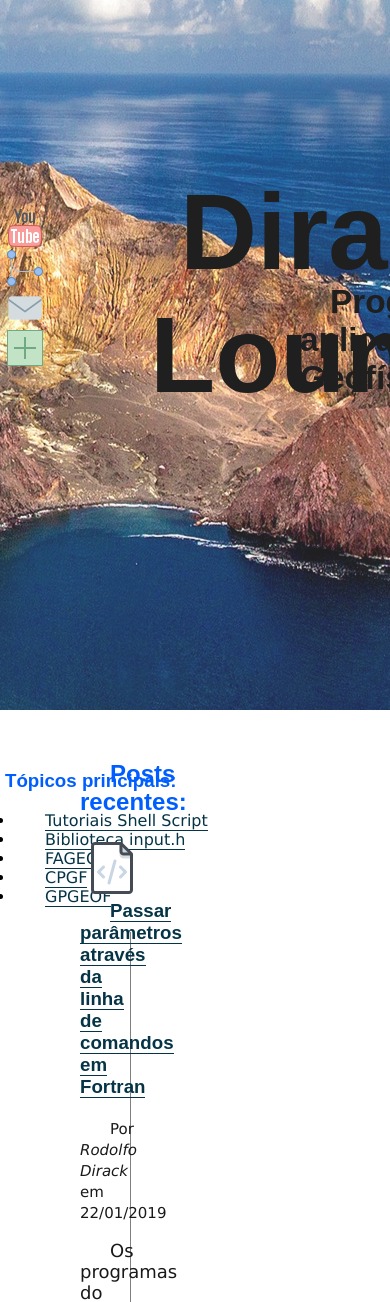
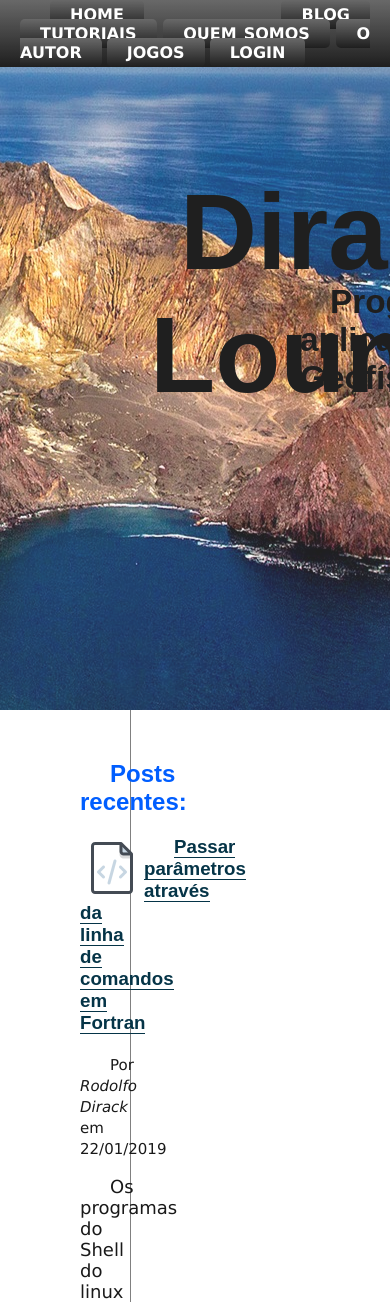
Before and after one commit to Dirack/dirack.github.io, a PHP site: page / in a window 390 px wide; the page is wider, and only the part inside the window is pictured. Shown: the top 1302 px of that part. Run offline with PHP 8.4, Linux system fonts and the light colour scheme.

Commit message:
Adiciona linha de media queries
As media queries permitem que o site seja responsivo a
largura da tela. Tem que colocar a tag meta no index.html
também para permitir a utilização de media queries

```diff
--- a/index.html
+++ b/index.html
@@ -30,9 +30,11 @@
       href="icon.ico" />
 
 <!-- CSS's mobile é adaptado para tela de celular, lounge.css é para o computador -->
-<link type="text/css" rel="stylesheet" href="mobile.css" media="screen and (max-device-width: 481px) and (orientation: portrait)">
-<link type="text/css" rel="stylesheet" href="mobile.css" media="screen and (max-device-width: 640px) and (orientation: landscape)">
-<link type="text/css" rel="stylesheet" href="lounge.css" media="screen and (min-device-width: 640px)">
+<!--<link type="text/css" rel="stylesheet" href="mobile.css" media="screen and (max-device-width: 481px) and (orientation: portrait)">
+<link type="text/css" rel="stylesheet" href="mobile.css" media="screen and (max-device-width: 640px) and (orientation: landscape)">-->
+<link type="text/css" rel="stylesheet" href="lounge.css">
+<meta name="viewport" content="width=device-width, initial-scale=1">
+<!-- media="screen and (min-device-width: 640px)">-->
 
 <!-- Funções JS do Menu de Navegação -->
 <script type="text/javascript" src="navegacao.js"></script>
--- a/lounge.css
+++ b/lounge.css
@@ -400,3 +400,14 @@ blockquote {
 #logoMobile, #menuMobileImg{
 	display: none;
 }
+
+@media screen and (max-width:640px){
+
+	#menu, #posts, #redes{
+		display: none;
+	}
+
+	#redes ul li{
+		display: inline;
+	}
+}
--- a/mobile.css
+++ b/mobile.css
@@ -63,3 +63,7 @@ body{
 	top: 0px;
 	left: 0px;
 }
+
+#menuMobile{
+	text-align: center;
+}
```
